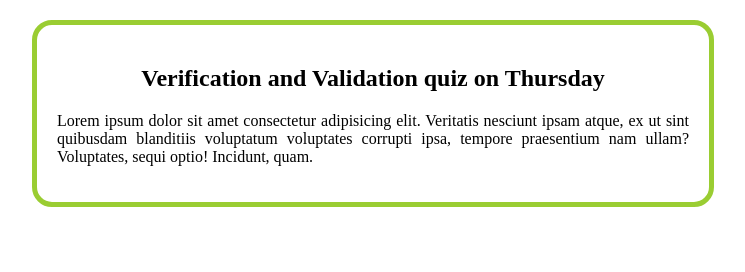
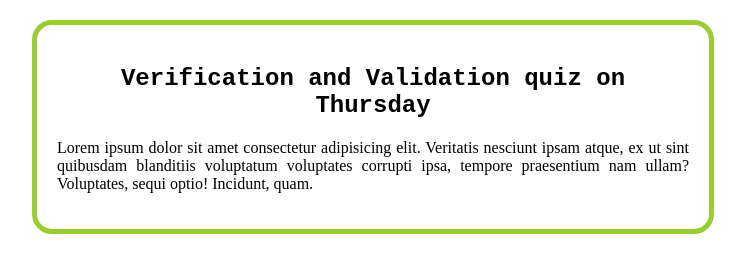
Before and after one commit to Saimul-Shanto/my-first-repo, a plain HTML site: page index.html in a window 1280 px wide. Shown: the whole page, without its empty margins (267-1012 px from the left). Drawn offline with Linux system fonts and the light colour scheme.

Commit message:
font family change

```diff
--- a/style.css
+++ b/style.css
@@ -5,8 +5,10 @@
     padding: 20px;
     text-align: justify;
     border-radius: 20px;
+    font-family: 'Times New Roman', Times, serif;
 }
 
 .quiz h2{
     text-align: center;
+    font-family: 'Courier New', Courier, monospace;
 }
```
